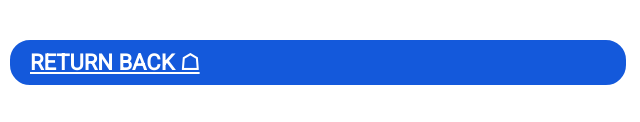
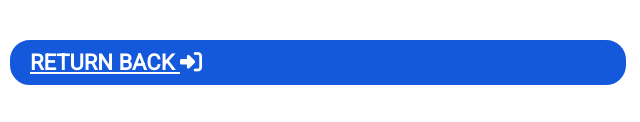
Before and after one commit to uspsdelivery/.com, a plain HTML site: page Receipt.html in a window 1280 px wide. Shown: the part 775-897 px from the top of the page, 0-640 px from the left. Drawn offline with nearby package versions, Linux system fonts and the light colour scheme; a script that the page names is missing; a web font is replaced by a local one.

Commit message:
Update Receipt.html

```diff
--- a/Receipt.html
+++ b/Receipt.html
@@ -170,7 +170,7 @@
 </div>
 <div class="row2"  >
   <div class="logo">
-      <a href="track1.html" class="btn8">RETURN BACK &#9750;</a>
+      <a href="track1.html" class="btn8">RETURN BACK <i class="fa-solid fa-right-to-bracket"></i></a>
     </div>
    </div>
 <script src='https://cdn.jsdelivr.net/npm/jsbarcode@3.8.0/dist/barcodes/JsBarcode.code128.min.js'></script>
```
